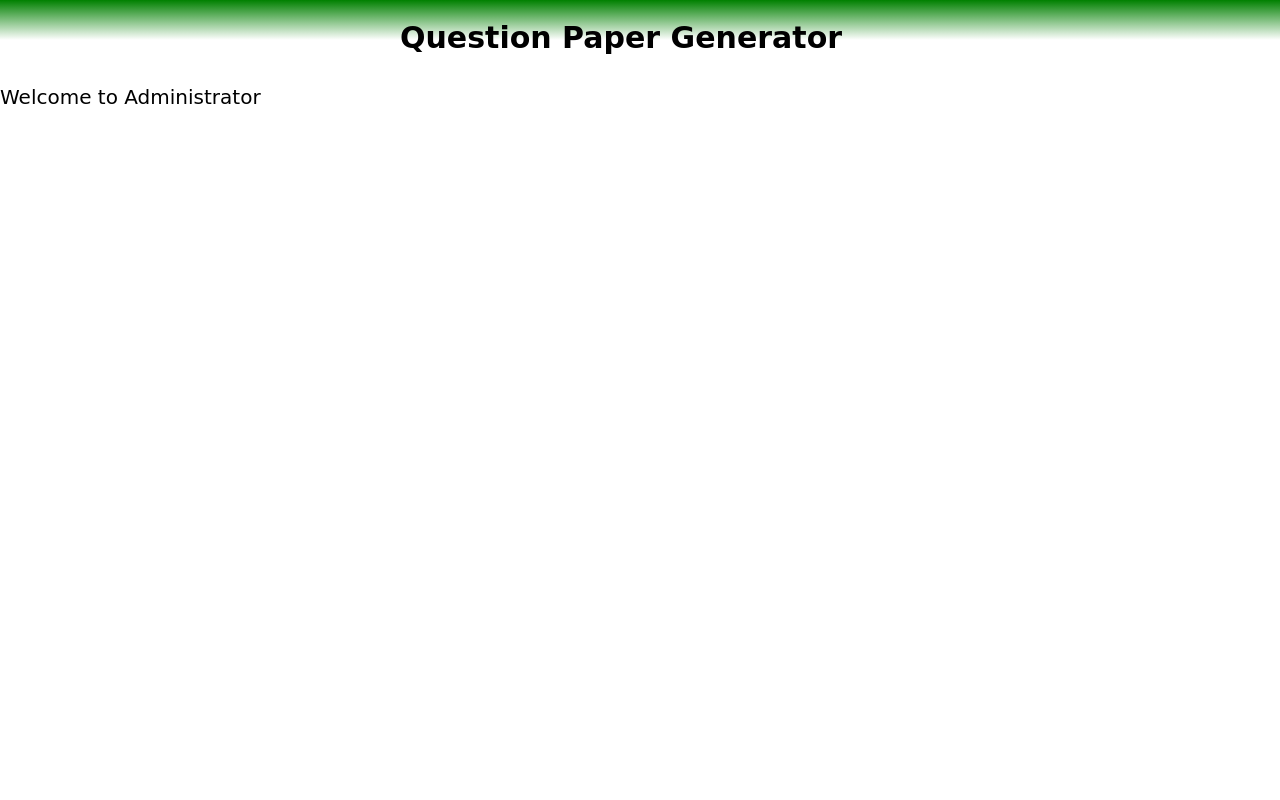
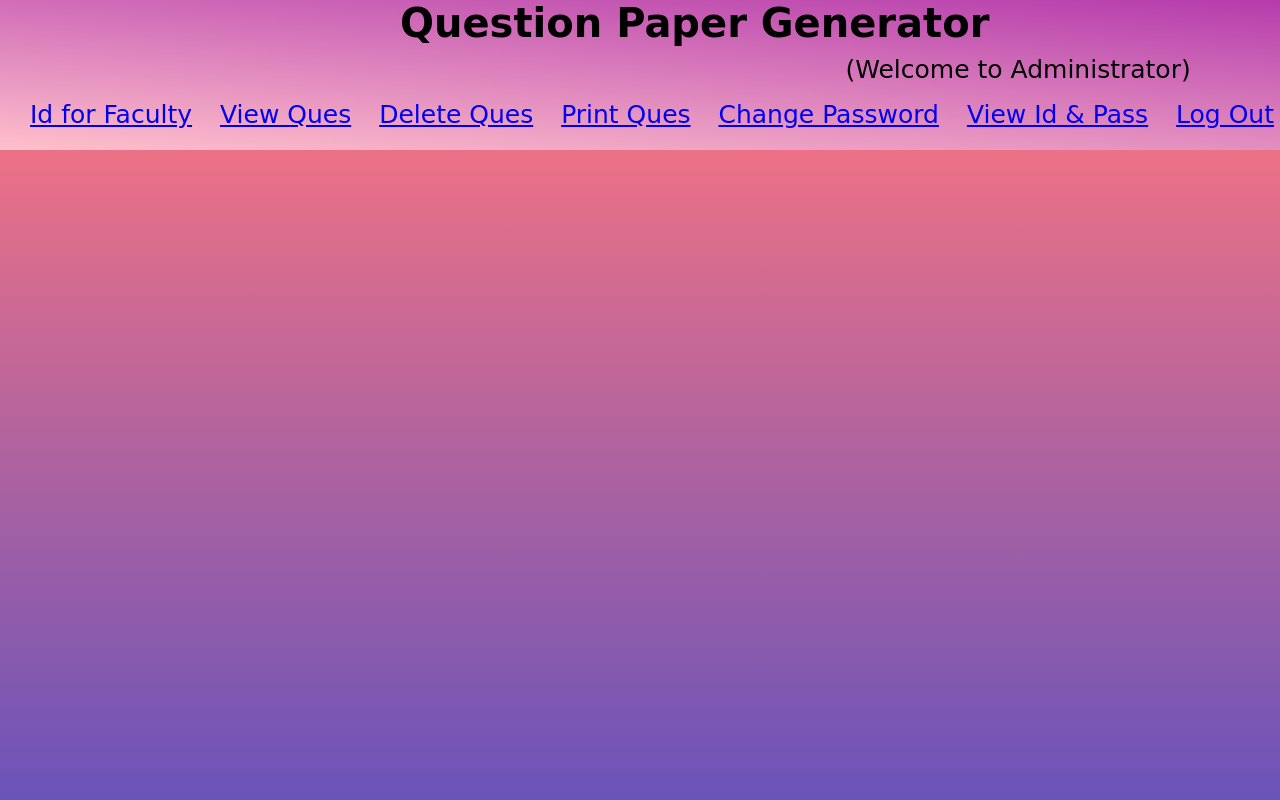
Before and after one commit to amzad78692/Question-Paper-Generator, a PHP site: page /Examdpt.php in a window 1280 px wide. Run offline with PHP 8.4, Linux system fonts and the light colour scheme.

Commit message:
Niraj2change

```diff
--- a/Examdpt.php
+++ b/Examdpt.php
@@ -10,9 +10,23 @@
 <body>
     <div class="container">
         <h1 id="heading">Question Paper Generator</h1>
-        <p id="paragraph">Welcome to Administrator</p>
+        <p id="paragraph">(Welcome to Administrator)</p>
+        <div class="mainexam">
+            <a href="#">Id for Faculty</a>
+            <a href="#">View Ques</a>
+            <a href="#">Delete Ques</a>
+            <a href="#">Print Ques</a>
+            <a href="#">Change Password</a>
+            <a href="#">View Id & Pass</a>
+            <a href="#">Log Out</a>
+        </div>
 
     </div>
 
+    <div class="box">
+
+    </div>
+
+
 </body>
 </html>
--- a/examdept.css
+++ b/examdept.css
@@ -6,22 +6,43 @@
 .container{
                   position: absolute;
                   width: 100%;
-                  height: 40px;
-                  background-image: linear-gradient(green,white);
+                  height: 150px;
+                  font-family: 'Lemonada',cursive;
+                  background-image: linear-gradient(4deg, pink,#b53cac);
+                  display: flex;
+
+}
+
+.mainexam {
+                  position: absolute;
+                  margin-top: 100px;
+                  margin-left: 10px;
+                  font-size: 25px;
+}
+
+.mainexam a{
+                  margin-left: 20px;
+
+}
+
+.box{
+                  position: fixed;
+                  width: 100%;
+                  height: 100%;
+                  margin-top: 150px;
+                  background-image: linear-gradient(#ec7186,#4c4cc5);
 
 }
 
 #heading{
                   margin-left: 400px;
-                  margin-top: 20px;
-                  font-family: 'Lemonada',cursive;
-                  font-size: 30px;
+                  font-size: 40px;
 
 }
 
 #paragraph{
-                  margin-top:30px;
-                  font-size: 20px;
-                  font-family: 'Lemonada',cursive;
+                  margin-top:55px;
+                  font-size: 25px;
+                  margin-left: -144px;
 
 }
```
